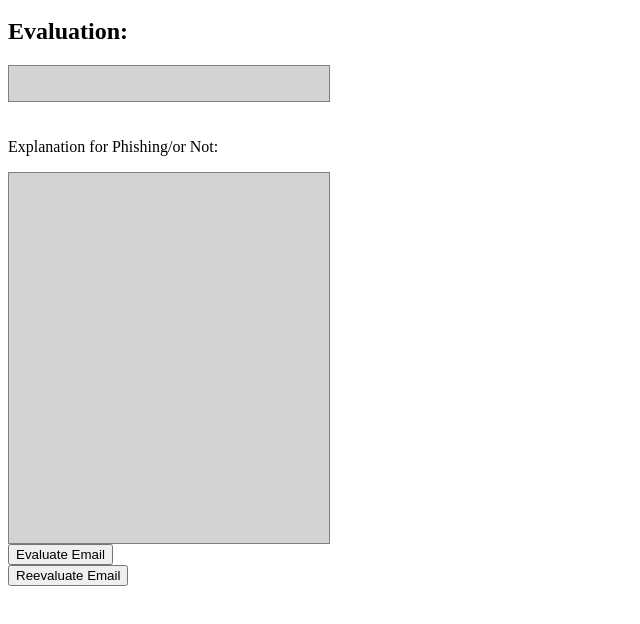
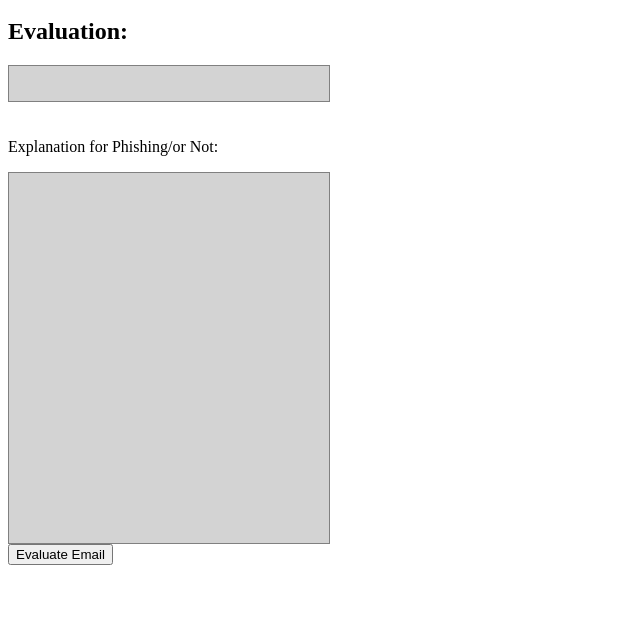
Before and after one commit to SwindleA/phishing_detection_extension, a browser extension: page google_extension/home.html in a window 1280 px wide. Shown: the part 48-672 px from the top of the page, without its empty margins (0-640 px from the left). Drawn offline with Linux system fonts and the light colour scheme.

Commit message:
hiding evaluation button until email is evaulated

```diff
--- a/google_extension/home.html
+++ b/google_extension/home.html
@@ -93,7 +93,7 @@
             <div class="col text-end " id ='buttons'>
                 <button type="button" id="evaluateEmail"  >Evaluate Email</button><br>
 
-                <button type="button" id="reevaluate" >Reevaluate Email</button><br>
+                <button type="button"  style='display: none' id="reevaluate" >Reevaluate Email</button><br>
 
                 <!--<button type="button" id="loginButton"  >Login Page</button>-->
 
```
